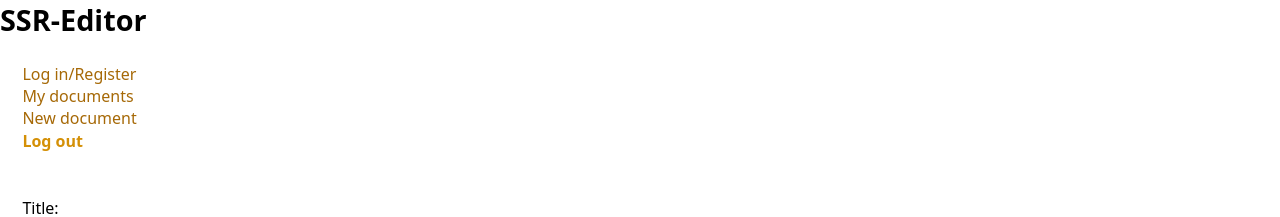
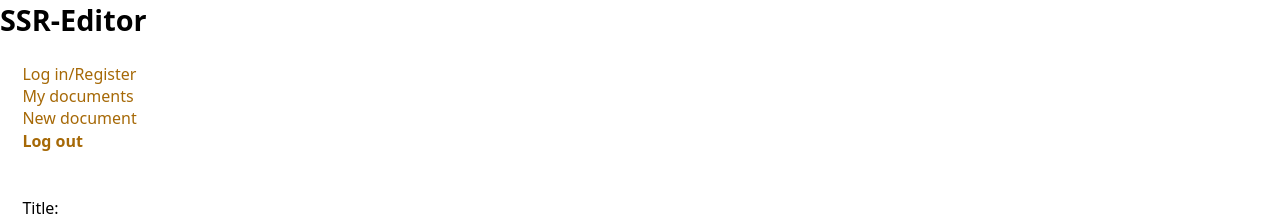
Before and after one commit to MoRosGi/jsramverk_frontend, a React (Create React App) app: page /#/documentform in a window 1280 px wide. Shown: the top 217 px of the page. Built offline with nearby package versions, Linux system fonts and the light colour scheme; sample sign-in values are in the browser's storage.

Commit message:
Change text color

```diff
--- a/src/components/LogoutButton.module.css
+++ b/src/components/LogoutButton.module.css
@@ -2,7 +2,7 @@
 .button {
     background: none;
     border: none;
-    color: #d49007;
+    color: #a66907;
     text-decoration: none;
     cursor: pointer;
     padding: 0;
@@ -11,6 +11,6 @@
 }
 
 .button:hover {
-    color: #d49007;
+    color: #a66907;
     text-decoration: underline;
 }
--- a/src/index.css
+++ b/src/index.css
@@ -110,3 +110,7 @@ footer {
     flex-shrink: 0;
     margin-top: auto;
 }
+
+.comment-text {
+  background: lime;
+}
```
